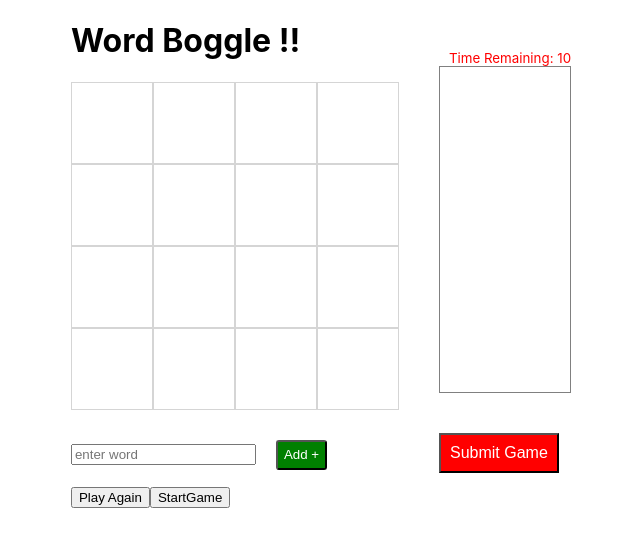
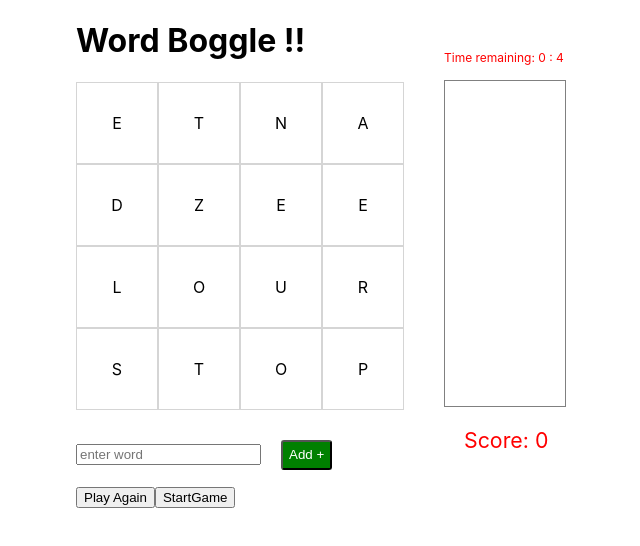
Before and after one commit to LavaJyami/WordBoggle_FE, a React (Create React App) app: page / in a window 1280 px wide. Shown: the top 546 px of the page, without its empty margins (344-984 px from the left). Built offline with nearby package versions, Linux system fonts and the light colour scheme.

Commit message:
start game and play again wired up

```diff
--- a/src/App.css
+++ b/src/App.css
@@ -3,9 +3,15 @@
 }
 #timer{
   margin-top: 50px;
-  margin-left: 50px;
-  font-size: 10pt;
+  margin-left: 40px;
+  font-size: 9pt;
   color: red;
+}
+#score{
+  font-size: 16pt;
+  color: red;
+  margin-left: 60px;
+  margin-top: 20px;
 }
 .square {
   display: flex;
@@ -34,6 +40,7 @@
   min-width: 120px;
   margin-left: 40px;
   height: 325px;
+  margin-top: 15px;
 }
 .wordList{
   list-style: none;
--- a/src/Gameboard.js
+++ b/src/Gameboard.js
@@ -1,7 +1,7 @@
 import React, { Component } from 'react';
 import Mainboard from './Mainboard';
 import Wordlist from './Wordlist';
-import Timer from './Timer';
+import Score from './Score';
 
 class GameBoard extends Component {
   constructor(props){
@@ -12,14 +12,15 @@ class GameBoard extends Component {
       error: '',
       board: [[''," "," "," "],[" "," "," "," "],[" "," "," "," "],[" "," "," "," "]],
       time: {},
-      seconds: 10,
-      endgame: false
+      seconds: 9,
+      score: 0
     };
     this.handleChange = this.handleChange.bind(this);
     this.handleSubmit = this.handleSubmit.bind(this);
     this.timer = 0;
     this.startTimer = this.startTimer.bind(this);
     this.startGame = this.startGame.bind(this);
+    this.playAgain = this.playAgain.bind(this);
     this.countDown = this.countDown.bind(this);
   }
 
@@ -184,20 +185,40 @@ class GameBoard extends Component {
   componentDidMount() {
     let timeLeftVar = this.secondsToTime(this.state.seconds);
     this.setState({ time: timeLeftVar });
-
+    this.startGame();
   }
 
   startTimer() {
     if (this.timer == 0 && this.state.seconds > 0) {
       this.timer = setInterval(this.countDown, 1000);
     }
-    this.setState({endgame: false});
   }
+
   startGame() {
   var board = this.getNewGame();
-  this.setState({board});
+  this.setState({board: board});
   this.startTimer();
   }
+
+
+  endGame(){
+    this.setState({
+      board: [['','','',''],['','','',''],['','','',''],['','','','']],
+      approvedWords: [],
+      seconds: 12
+      });
+  }
+
+  playAgain(){
+    let timeLeftVar = this.secondsToTime(this.state.seconds);
+    this.setState({ time: timeLeftVar });
+      this.timer = setInterval(this.countDown, 1000);
+      var board = this.getNewGame();
+      this.setState({board: board});
+
+
+  }
+
   countDown() {
     // Remove one second, set state so a re-render happens.
     let seconds = this.state.seconds - 1;
@@ -208,8 +229,7 @@ class GameBoard extends Component {
 
     // Check if we're at zero.
     if (seconds == 0) {
-      this.setState({board: [['','','',''],['','','',''],['','','',''],['','','','']]});
-      this.setState({endgame: true});
+      this.endGame();
       clearInterval(this.timer);
     }
   }
@@ -242,7 +262,7 @@ class GameBoard extends Component {
                     <p className = "error">{error}</p>
                     <div>
                       <button
-                      onClick={this.startTimer}
+                      onClick={this.playAgain}
                       >Play Again
                       </button>
                       <button
@@ -250,16 +270,15 @@ class GameBoard extends Component {
                       >StartGame
                       </button>
                     </div>
-                </div>
+                  </div>
 
-                <div>
+                  <div>
                       <div id="timer">
-                        Time Remaining: {this.state.time.s}
+                        Time remaining: {this.state.time.m} : {this.state.time.s}
                       </div>
-                    <Wordlist value = {approvedWords}/>
-                    <button className = "gameSubmit"> Submit Game </button>
-
-                </div>
+                      <Wordlist value = {approvedWords}/>
+                      <Score words={approvedWords} />
+                  </div>
             </div>
       </div>
 
--- /dev/null
+++ b/src/Score.js
@@ -0,0 +1,31 @@
+import React, { Component } from 'react';
+
+class Score extends Component {
+  constructor(props){
+    super(props);
+    this.state = {
+      score: 0
+    }
+  }
+  showScore(){
+    var length = this.props.words.length;
+    var totalScore = 0;
+    if(length > 0){
+      for(let i=0;i<length;i++){
+        totalScore = totalScore + this.props.words[i].length;
+      }
+      return totalScore;
+    }
+    else
+    return 0;
+  }
+  render(){
+    return(
+      <div id="score">
+        Score: {this.showScore()}
+      </div>
+    );
+  }
+}
+
+export default Score;
```
